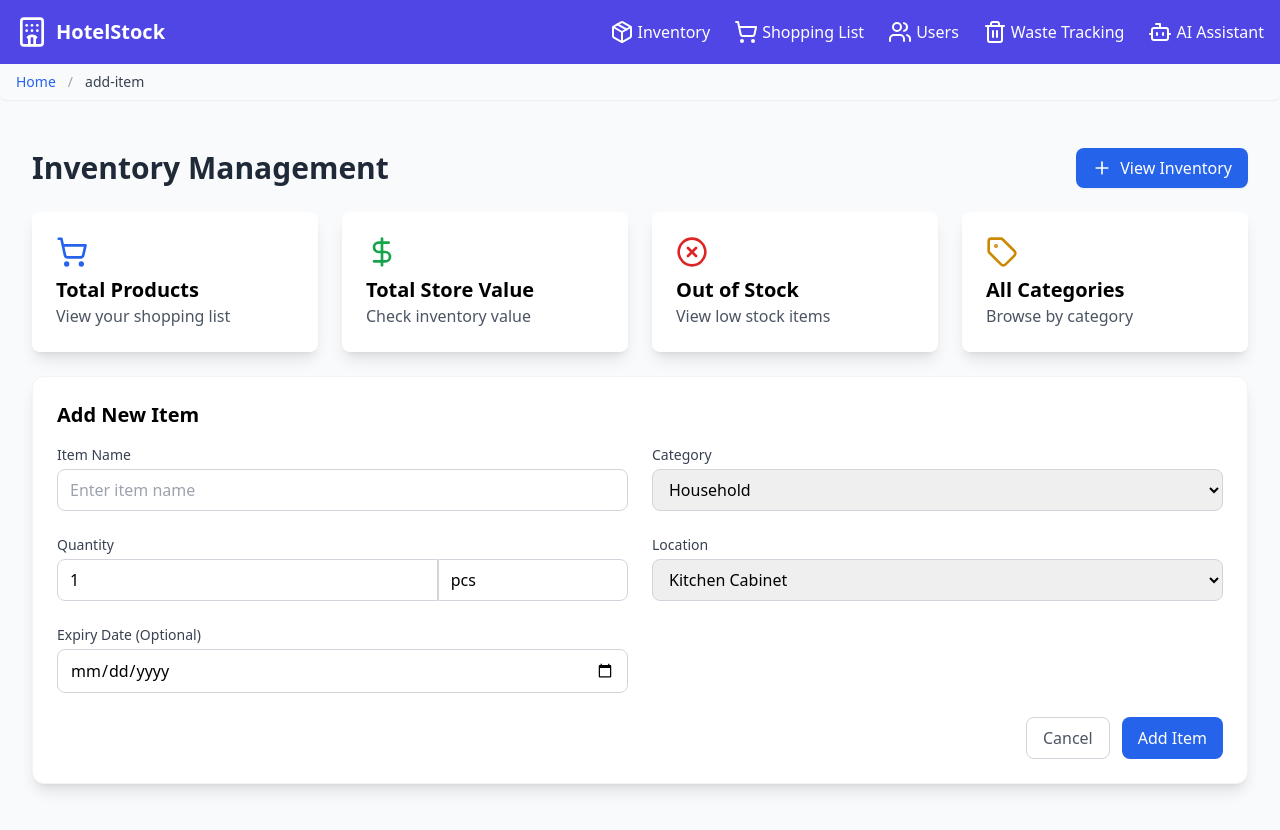
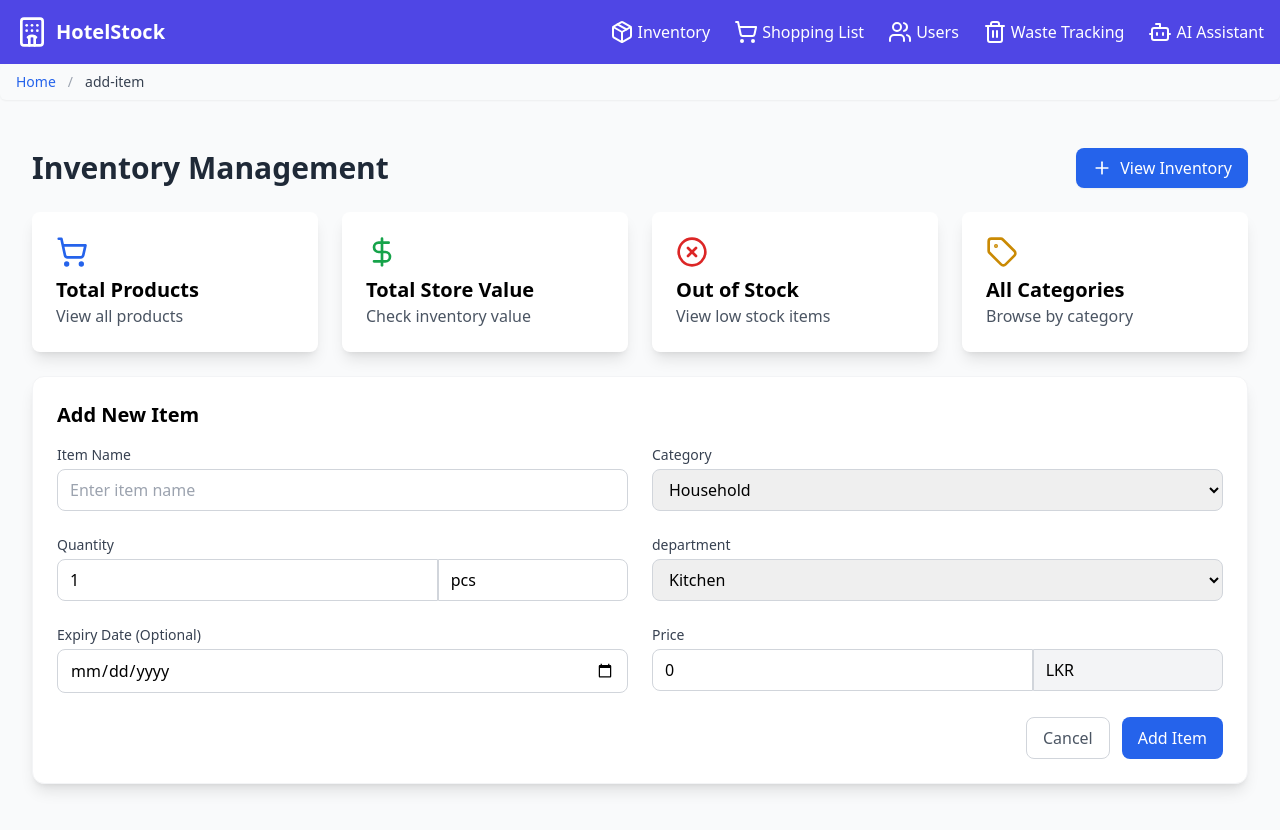
Before and after one commit to mihirangaFDZ/hotel-stock-mng-system, a React (Vite) app in the folder frontend/: page /add-item in a window 1280 px wide. Built offline with nearby package versions, Linux system fonts and the light colour scheme.

Commit message:
features added, updated fields

```diff
--- a/frontend/src/components/InventoryReport.tsx
+++ b/frontend/src/components/InventoryReport.tsx
@@ -7,7 +7,7 @@ interface InventoryItem {
     category: string;
     quantity: number;
     unitType: string;
-    location: string;
+    department: string;
     expiryDate?: string;
     updatedAt?: string;
 }
@@ -92,7 +92,7 @@ const InventoryReport: React.FC<InventoryReportProps> = ({ inventory }) => {
                                 <th>Item Name</th>
                                 <th>Category</th>
                                 <th>Quantity</th>
-                                <th>Location</th>
+                                <th>Department</th>
                                 <th>Expiry Date</th>
                             </tr>
                         </thead>
@@ -102,7 +102,7 @@ const InventoryReport: React.FC<InventoryReportProps> = ({ inventory }) => {
                                     <td>${item.itemName}</td>
                                     <td>${item.category}</td>
                                     <td>${item.quantity} ${item.unitType}</td>
-                                    <td>${item.location}</td>
+                                    <td>${item.department}</td>
                                     <td>${item.expiryDate ? new Date(item.expiryDate).toLocaleDateString() : 'N/A'}</td>
                                 </tr>
                             `).join('')}
--- a/frontend/src/pages/inventory/add-item.tsx
+++ b/frontend/src/pages/inventory/add-item.tsx
@@ -9,7 +9,7 @@ const API_URL = 'http://localhost:8070/api/inventory/';
 
 // Constants
 const categories = ['Household', 'Cleaning', 'Personal Care', 'Electronics', 'Food'];
-const locations = ['Kitchen Cabinet', 'Under Sink', 'Laundry Room', 'Utility Drawer', 'Storage Closet', 'Bathroom', 'Bathroom Cabinet'];
+const departments = ['Kitchen', 'House Keping', 'Maintenence'];
 
 // Types
 interface InventoryItem {
@@ -17,8 +17,10 @@ interface InventoryItem {
     category: string;
     quantity: number;
     unit: string;
-    location: string;
+    department: string;
     expiry?: string;
+    price?: number;
+    currency: string;
 }
 
 const AddItem = () => {
@@ -29,8 +31,11 @@ const AddItem = () => {
         category: 'Household',
         quantity: 1,
         unit: 'pcs',
-        location: 'Kitchen Cabinet',
+        price: 0,
+        currency: 'LKR',
+        department: 'Kitchen Cabinet',
         expiry: ''
+
     });
     const [loading, setLoading] = useState(false);
     const [error, setError] = useState<string | null>(null);
@@ -39,7 +44,7 @@ const AddItem = () => {
     const handleAddItem = async (e: React.FormEvent) => {
         e.preventDefault();
 
-        // Validation
+        //#region Validation
         if (!newItem.name.trim()) {
             setError('Item name is required');
             return;
@@ -52,29 +57,45 @@ const AddItem = () => {
             setError('Unit is required');
             return;
         }
+        if (newItem.expiry && new Date(newItem.expiry) < new Date()) {
+            setError('Expiry date cannot be in the past');
+            return;
+        }
+        if(newItem.price === undefined || newItem.price <= 0) {
+            setError('Price must be greater than 0');
+            return;
+        }
+
+
+
+        //#endregion
 
         setLoading(true);
         setError(null);
 
         try {
             // API call to save item to database
-            const response = await axios.post(API_URL, {
+            await axios.post(API_URL, {
                 itemName: newItem.name,
                 category: newItem.category,
                 quantity: newItem.quantity,
                 unitType: newItem.unit,
-                location: newItem.location,
-                expiryDate: newItem.expiry || null
+                department: newItem.department,
+                expiryDate: newItem.expiry || null,
+                price: newItem.price,
+                currency: newItem.currency,
             });
 
-            // Reset form
+            // Reset form fully
             setNewItem({
                 name: '',
                 category: 'Household',
                 quantity: 1,
                 unit: 'pcs',
-                location: 'Kitchen Cabinet',
-
+                department: departments[0],
+                expiry: '',
+                price: 0,
+                currency: 'LKR',
             });
 
             toast.success('Item added successfully');
@@ -109,7 +130,7 @@ const AddItem = () => {
                 <a href="/all-products" className="bg-white shadow-lg rounded-lg p-6 hover:shadow-xl transition">
                     <ShoppingCart className="h-8 w-8 text-blue-600 mb-2" />
                     <h2 className="text-xl font-semibold">Total Products</h2>
-                    <p className="text-gray-600">View your shopping list</p>
+                    <p className="text-gray-600">View all products</p>
                 </a>
                 <a href="#" className="bg-white shadow-lg rounded-lg p-6 hover:shadow-xl transition">
                     <DollarSign className="h-8 w-8 text-green-600 mb-2" />
@@ -133,9 +154,7 @@ const AddItem = () => {
                 <h2 className="text-xl font-semibold mb-4">Add New Item</h2>
 
                 {error && (
-                    <div className="mb-4 p-3 bg-red-100 text-red-700 rounded-lg">
-                        {error}
-                    </div>
+                    <div className="mb-4 p-3 bg-red-100 text-red-700 rounded-lg">{error}</div>
                 )}
 
                 <form onSubmit={handleAddItem}>
@@ -167,8 +186,10 @@ const AddItem = () => {
                                 onChange={(e) => setNewItem({ ...newItem, category: e.target.value })}
                                 disabled={loading}
                             >
-                                {categories.map(category => (
-                                    <option key={category} value={category}>{category}</option>
+                                {categories.map((category) => (
+                                    <option key={category} value={category}>
+                                        {category}
+                                    </option>
                                 ))}
                             </select>
                         </div>
@@ -180,8 +201,10 @@ const AddItem = () => {
                                     type="number"
                                     className="w-2/3 px-3 py-2 border border-gray-300 rounded-l-lg focus:outline-none focus:ring-2 focus:ring-blue-500 disabled:bg-gray-100"
                                     value={newItem.quantity}
-                                    onChange={(e) => setNewItem({ ...newItem, quantity: parseInt(e.target.value) || 1 })}
-                                    min="1"
+                                    onChange={(e) =>
+                                        setNewItem({ ...newItem, quantity: parseInt(e.target.value) || 1 })
+                                    }
+
                                     required
                                     disabled={loading}
                                 />
@@ -198,18 +221,20 @@ const AddItem = () => {
                         </div>
 
                         <div>
-                            <label className="block text-sm font-medium text-gray-700 mb-1" htmlFor="location">
-                                Location
+                            <label className="block text-sm font-medium text-gray-700 mb-1" htmlFor="department">
+                                department
                             </label>
                             <select
-                                id="location"
+                                id="department"
                                 className="w-full px-3 py-2 border border-gray-300 rounded-lg focus:outline-none focus:ring-2 focus:ring-blue-500 disabled:bg-gray-100"
-                                value={newItem.location}
-                                onChange={(e) => setNewItem({ ...newItem, location: e.target.value })}
+                                value={newItem.department}
+                                onChange={(e) => setNewItem({ ...newItem, department: e.target.value })}
                                 disabled={loading}
                             >
-                                {locations.map(location => (
-                                    <option key={location} value={location}>{location}</option>
+                                {departments.map((department) => (
+                                    <option key={department} value={department}>
+                                        {department}
+                                    </option>
                                 ))}
                             </select>
                         </div>
@@ -226,6 +251,31 @@ const AddItem = () => {
                                 onChange={(e) => setNewItem({ ...newItem, expiry: e.target.value })}
                                 disabled={loading}
                             />
+                        </div>
+                        <div>
+                            <label className="block text-sm font-medium text-gray-700 mb-1">Price</label>
+                            <div className="flex">
+                                <input
+                                    type="number"
+                                    className="w-2/3 px-3 py-2 border border-gray-300 rounded-l-lg focus:outline-none focus:ring-2 focus:ring-blue-500 disabled:bg-gray-100"
+                                    value={newItem.price}
+                                    onChange={(e) =>
+                                        setNewItem({ ...newItem, price: parseInt(e.target.value) })
+                                    }
+
+                                    required
+                                    disabled={loading}
+                                />
+                                <input
+                                    type="text"
+                                    className="w-1/3 px-3 py-2 border border-gray-300 rounded-r-lg focus:outline-none focus:ring-2 focus:ring-blue-500 disabled:bg-gray-100"
+                                    value={newItem.currency}
+                                    onChange={(e) => setNewItem({ ...newItem, currency: e.target.value })}
+                                    placeholder="unit"
+                                    required
+                                    disabled
+                                />
+                            </div>
                         </div>
                     </div>
 
--- a/frontend/src/pages/inventory/all-products.tsx
+++ b/frontend/src/pages/inventory/all-products.tsx
@@ -10,7 +10,8 @@ const API_URL = 'http://localhost:8070/api/inventory/';
 
 // Constants
 const categories = ['All', 'Household', 'Cleaning', 'Personal Care', 'Electronics', 'Food'];
-const locations = ['All', 'Kitchen Cabinet', 'Under Sink', 'Laundry Room', 'Utility Drawer', 'Storage Closet', 'Bathroom', 'Bathroom Cabinet'];
+const departments = ['All', 'Kitchen Cabinet', 'Under Sink', 'Laundry Room', 'Utility Drawer', 'Storage Closet', 'Bathroom', 'Bathroom Cabinet'];
+
 
 // Types
 interface InventoryItem {
@@ -19,7 +20,7 @@ interface InventoryItem {
     category: string;
     quantity: number;
     unitType: string;
-    location: string;
+    department: string;
     expiryDate?: string;
     updatedAt?: string;
 }
@@ -28,7 +29,7 @@ const AllProducts = () => {
     const [inventory, setInventory] = useState<InventoryItem[]>([]);
     const [searchTerm, setSearchTerm] = useState('');
     const [selectedCategory, setSelectedCategory] = useState('All');
-    const [selectedLocation, setSelectedLocation] = useState('All');
+    const [selectedDepartment, setSelectedDepartment] = useState('All');
     const [sortField, setSortField] = useState<keyof InventoryItem>('itemName');
     const [sortDirection, setSortDirection] = useState<'asc' | 'desc'>('asc');
     const [loading, setLoading] = useState(false);
@@ -102,7 +103,7 @@ const AllProducts = () => {
         .filter(item =>
             item.itemName.toLowerCase().includes(searchTerm.toLowerCase()) &&
             (selectedCategory === 'All' || item.category === selectedCategory) &&
-            (selectedLocation === 'All' || item.location === selectedLocation)
+            (selectedDepartment === 'All' || item.department === selectedDepartment)
         )
         .sort((a, b) => {
             const aValue = a[sortField];
@@ -181,17 +182,17 @@ const AllProducts = () => {
                         </select>
                     </div>
 
-                    {/* Location Filter */}
+                    {/* Department Filter */}
                     <div className="flex items-center space-x-2">
                         <Package className="h-5 w-5 text-gray-500" />
                         <select
                             className="bg-gray-50 border-none rounded-lg px-3 py-2 w-full outline-none"
-                            value={selectedLocation}
-                            onChange={(e) => setSelectedLocation(e.target.value)}
+                            value={selectedDepartment}
+                            onChange={(e) => setSelectedDepartment(e.target.value)}
                             disabled={loading}
                         >
-                            {locations.map(location => (
-                                <option key={location} value={location}>{location}</option>
+                            {departments.map(department => (
+                                <option key={department} value={department}>{department}</option>
                             ))}
                         </select>
                     </div>
@@ -212,7 +213,7 @@ const AllProducts = () => {
                             <table className="min-w-full divide-y divide-gray-200">
                                 <thead className="bg-gray-50">
                                     <tr>
-                                        {['itemName', 'category', 'quantity', 'location', 'expiryDate'].map(field => (
+                                        {['itemName', 'category', 'quantity', 'department', 'expiryDate'].map(field => (
                                             <th
                                                 key={field}
                                                 className="px-6 py-3 text-left text-xs font-medium text-gray-500 uppercase tracking-wider cursor-pointer"
@@ -244,7 +245,7 @@ const AllProducts = () => {
                                                 {item.quantity} {item.unitType}
                                             </td>
                                             <td className="px-6 py-4 whitespace-nowrap text-sm text-gray-900">
-                                                {item.location}
+                                                {item.department}
                                             </td>
                                             <td className="px-6 py-4 whitespace-nowrap text-sm text-gray-900">
                                                 {item.expiryDate ? new Date(item.expiryDate).toLocaleDateString() : 'N/A'}
@@ -361,14 +362,14 @@ const AllProducts = () => {
                                     />
                                 </div>
                                 <div>
-                                    <label className="block text-sm font-medium text-gray-700">Location</label>
+                                    <label className="block text-sm font-medium text-gray-700">Department</label>
                                     <select
-                                        value={editingItem.location}
-                                        onChange={(e) => setEditingItem({ ...editingItem, location: e.target.value })}
+                                        value={editingItem.department}
+                                        onChange={(e) => setEditingItem({ ...editingItem, department: e.target.value })}
                                         className="mt-1 block w-full rounded-md border-gray-300 shadow-sm"
                                     >
-                                        {locations.slice(1).map(location => (
-                                            <option key={location} value={location}>{location}</option>
+                                        {departments.slice(1).map(department => (
+                                            <option key={department} value={department}>{department}</option>
                                         ))}
                                     </select>
                                 </div>
--- a/frontend/src/pages/inventory/update-inventory-item.tsx
+++ b/frontend/src/pages/inventory/update-inventory-item.tsx
@@ -9,16 +9,18 @@ const API_URL = 'http://localhost:8070/api/inventory/';
 
 // Constants
 const categories = ['Household', 'Cleaning', 'Personal Care', 'Electronics', 'Food'];
-const locations = ['Kitchen Cabinet', 'Under Sink', 'Laundry Room', 'Utility Drawer', 'Storage Closet', 'Bathroom', 'Bathroom Cabinet'];
+const departments = ['Kitchen', 'House Keping', 'Maintenence'];
 
 // Types
 interface InventoryItem {
+    price: number ;
+    currency: string  ;
     _id?: string;
     itemName: string;
     category: string;
     quantity: number;
     unitType: string;
-    location: string;
+    department: string;
     expiryDate?: string;
 }
 
@@ -31,8 +33,10 @@ const UpdateItem = () => {
         category: 'Household',
         quantity: 1,
         unitType: 'pcs',
-        location: 'Kitchen Cabinet',
-        expiryDate: ''
+        department: 'Kitchen Cabinet',
+        expiryDate: '',
+        price: 0 ,
+        currency: 'LKR'
     });
     const [loading, setLoading] = useState(false);
     const [error, setError] = useState<string | null>(null);
@@ -54,8 +58,10 @@ const UpdateItem = () => {
                 category: fetchedItem.category || 'Household',
                 quantity: fetchedItem.quantity || 1,
                 unitType: fetchedItem.unitType || 'pcs',
-                location: fetchedItem.location || 'Kitchen Cabinet',
-                expiryDate: fetchedItem.expiryDate ? fetchedItem.expiryDate.split('T')[0] : ''
+                department: fetchedItem.department || 'Kitchen Cabinet',
+                expiryDate: fetchedItem.expiryDate ? fetchedItem.expiryDate.split('T')[0] : '',
+                price: fetchedItem.price || 0,
+                currency: fetchedItem.currency || 'LKR',
             });
         } catch (err) {
             setError('Failed to load item data');
@@ -94,7 +100,7 @@ const UpdateItem = () => {
                 category: item.category,
                 quantity: item.quantity,
                 unitType: item.unitType,
-                location: item.location,
+                department: item.department,
                 expiryDate: item.expiryDate || null
             });
 
@@ -198,18 +204,18 @@ const UpdateItem = () => {
                             </div>
 
                             <div>
-                                <label className="block text-sm font-medium text-gray-700 mb-1" htmlFor="location">
-                                    Location
+                                <label className="block text-sm font-medium text-gray-700 mb-1" htmlFor="department">
+                                    department
                                 </label>
                                 <select
-                                    id="location"
+                                    id="department"
                                     className="w-full px-3 py-2 border border-gray-300 rounded-lg focus:outline-none focus:ring-2 focus:ring-blue-500 disabled:bg-gray-100"
-                                    value={item.location}
-                                    onChange={(e) => setItem({ ...item, location: e.target.value })}
+                                    value={item.department}
+                                    onChange={(e) => setItem({ ...item, department: e.target.value })}
                                     disabled={loading}
                                 >
-                                    {locations.map(location => (
-                                        <option key={location} value={location}>{location}</option>
+                                    {departments.map(department => (
+                                        <option key={department} value={department}>{department}</option>
                                     ))}
                                 </select>
                             </div>
@@ -227,6 +233,31 @@ const UpdateItem = () => {
                                     disabled={loading}
                                 />
                             </div>
+                            <div>
+                            <label className="block text-sm font-medium text-gray-700 mb-1">Price</label>
+                            <div className="flex">
+                                <input
+                                    type="number"
+                                    className="w-2/3 px-3 py-2 border border-gray-300 rounded-l-lg focus:outline-none focus:ring-2 focus:ring-blue-500 disabled:bg-gray-100"
+                                    value={item.price}
+                                    onChange={(e) =>
+                                        setItem({ ...item, price: parseInt(e.target.value) })
+                                    }
+
+                                    required
+                                    disabled={loading}
+                                />
+                                <input
+                                    type="text"
+                                    className="w-1/3 px-3 py-2 border border-gray-300 rounded-r-lg focus:outline-none focus:ring-2 focus:ring-blue-500 disabled:bg-gray-100"
+                                    value={item.currency}
+                                    onChange={(e) => setItem({ ...item, currency: e.target.value })}
+                                    placeholder="unit"
+                                    required
+                                    disabled
+                                />
+                            </div>
+                        </div>
                         </div>
 
                         <div className="flex justify-end space-x-3">
```
Also changed, not shown: frontend/src/pages/inventory/inventory-dash.tsx (+19 -12 lines).
